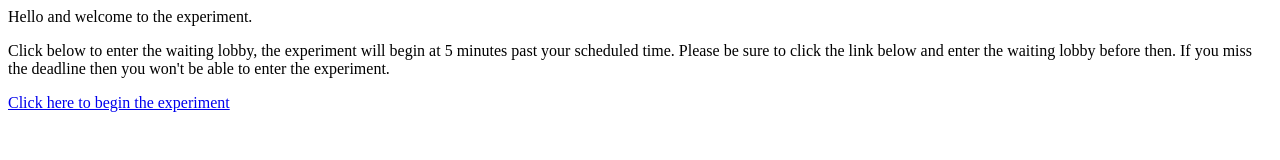
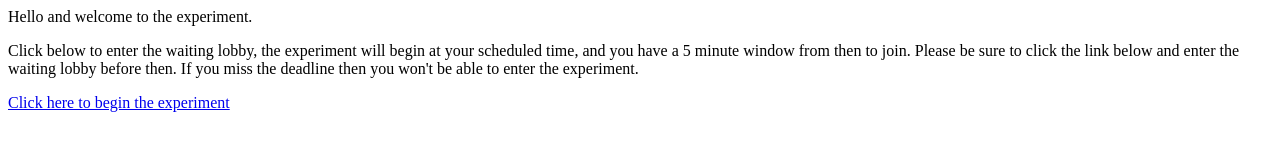
Before and after one commit to chasmani/chasmani.github.io, a plain HTML site: page index.html in a window 1280 px wide. Drawn offline with Linux system fonts and the light colour scheme.

Commit message:
Updated time instructions

```diff
--- a/index.html
+++ b/index.html
@@ -4,7 +4,7 @@
 Hello and welcome to the experiment.
 </p>
 <p>
-Click below to enter the waiting lobby, the experiment will begin at 5 minutes past your scheduled time. Please be sure to click the link below and enter the waiting lobby before then. If you miss the deadline then you won't be able to enter the experiment.
+Click below to enter the waiting lobby, the experiment will begin at your scheduled time, and you have a 5 minute window from then to join. Please be sure to click the link below and enter the waiting lobby before then. If you miss the deadline then you won't be able to enter the experiment.
 </p>
 
 <script src="script.js"></script>
```
